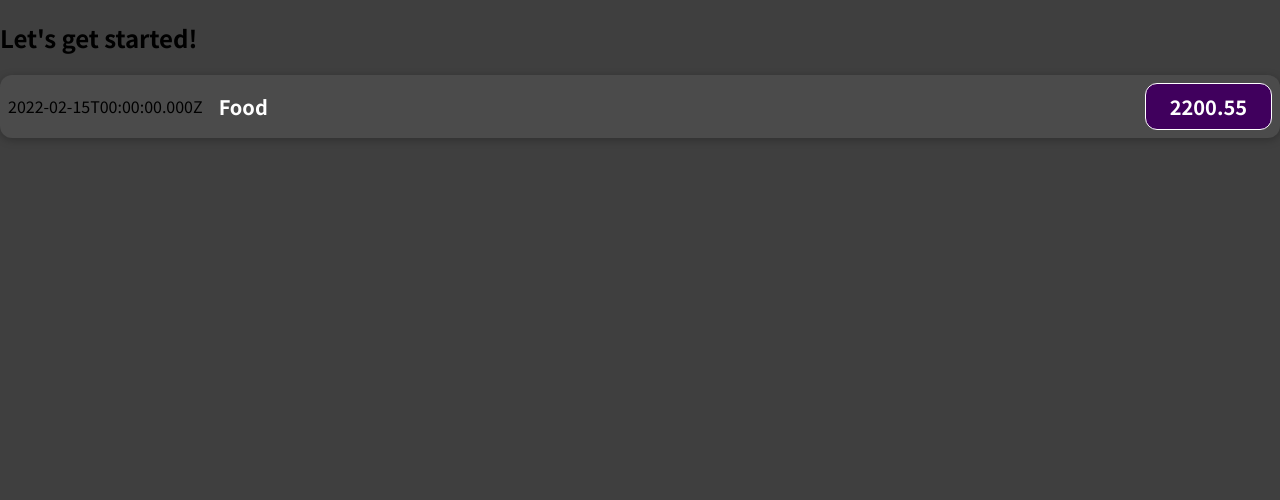
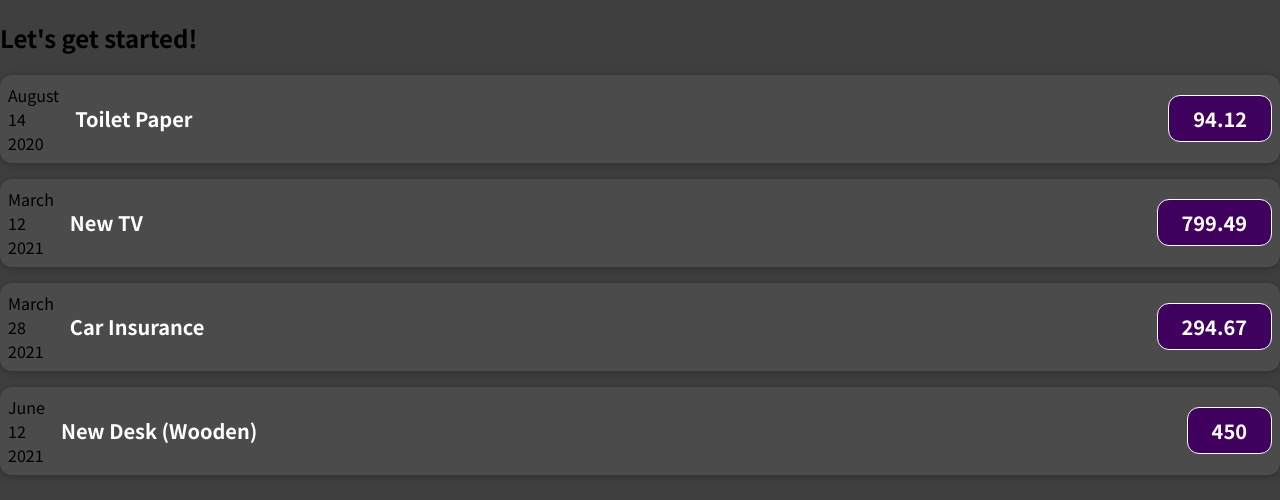
Before and after one commit to jayjaroen/learn-react, a JavaScript app: page / in a window 1280 px wide. Shown: the top 500 px of the page. Built offline with nearby package versions, Linux system fonts and the light colour scheme.

Commit message:
learn props

```diff
--- a/src/App.js
+++ b/src/App.js
@@ -1,10 +1,34 @@
 import ExpenseItem from "./components/ExpenseItem";
 
 function App() {
+  const expenses = [
+    {
+      id: 'e1',
+      title: 'Toilet Paper',
+      amount: 94.12,
+      date: new Date(2020, 7, 14),
+    },
+    { id: 'e2', title: 'New TV', amount: 799.49, date: new Date(2021, 2, 12) },
+    {
+      id: 'e3',
+      title: 'Car Insurance',
+      amount: 294.67,
+      date: new Date(2021, 2, 28),
+    },
+    {
+      id: 'e4',
+      title: 'New Desk (Wooden)',
+      amount: 450,
+      date: new Date(2021, 5, 12),
+    },
+  ];
   return (
     <div>
       <h2>Let's get started!</h2>
-      <ExpenseItem></ExpenseItem>
+      <ExpenseItem title={expenses[0].title} amount={expenses[0].amount} date={expenses[0].date}></ExpenseItem>
+      <ExpenseItem title={expenses[1].title} amount={expenses[1].amount} date={expenses[1].date}></ExpenseItem>
+      <ExpenseItem title={expenses[2].title} amount={expenses[2].amount} date={expenses[2].date}></ExpenseItem>
+      <ExpenseItem title={expenses[3].title} amount={expenses[3].amount} date={expenses[3].date}></ExpenseItem>
     </div>
   );
 }
--- a/src/components/ExpenseItem.js
+++ b/src/components/ExpenseItem.js
@@ -1,15 +1,19 @@
 import './ExpenseItem.css';
 
-function ExpenseItem() {
-  const expenseDate = new Date(2022, 1, 15); // date object
-  const expenseTitle = 'Food';
-  const expenseAmount = 2200.55;
+function ExpenseItem(props) {
+  const month = props.date.toLocaleString('en-us', { month: "long" });
+  const day = props.date.toLocaleString('en-us', { day: "2-digit" });
+  const year = props.date.getFullYear();
   return (
     <div className="expense-item">
-      <div>{expenseDate.toISOString()}</div>
+      <div>
+        <div>{month}</div>
+        <div>{day}</div>
+        <div>{year}</div>
+      </div>
       <div className="expense-item__description">
-        <h2>{expenseTitle}</h2>
-        <div className="expense-item__price">{expenseAmount}</div>
+        <h2>{props.title}</h2>
+        <div className="expense-item__price">{props.amount}</div>
       </div>
     </div>)
 }
```
